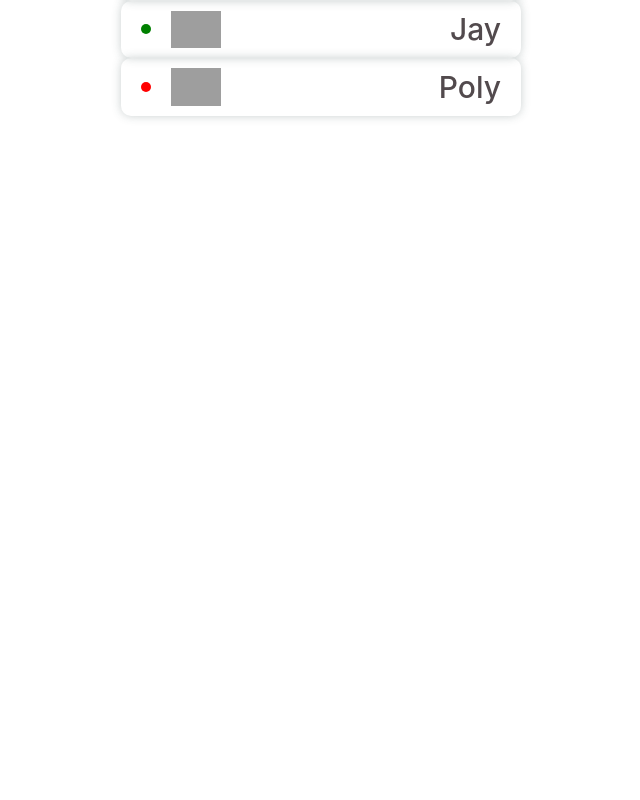
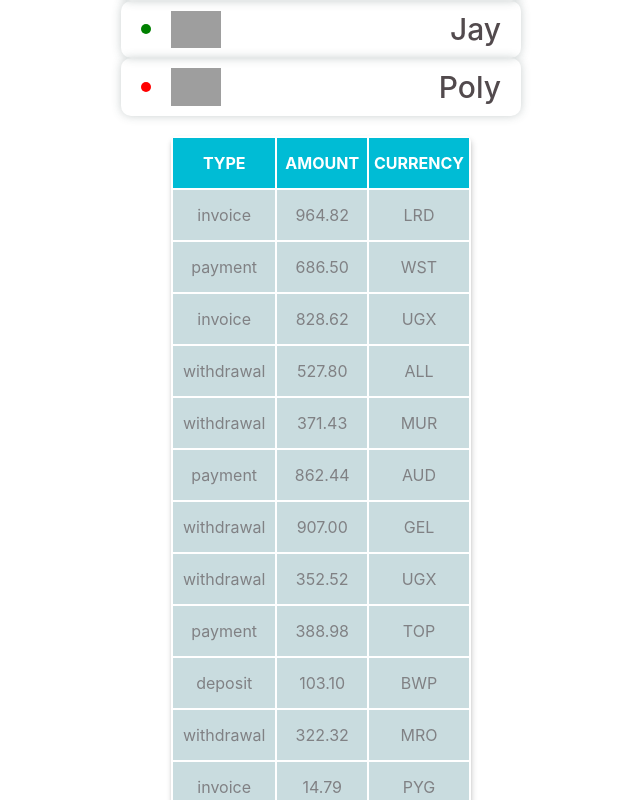
Before and after one commit to MacksimBondarew/goit-react-hw-01-components, a React (Create React App) app: page / in a window 1280 px wide. Shown: the part 700-1500 px from the top of the page, without its empty margins (319-959 px from the left). Before the commit the page ends 836 px from the top, so only its background shows below. Built offline with nearby package versions, Linux system fonts and the light colour scheme; grey boxes are pictures that could not be loaded.

Commit message:
add 4 task and add PropType

```diff
--- a/src/components/App.jsx
+++ b/src/components/App.jsx
@@ -4,6 +4,9 @@ import { Profile } from './Profile/Profile';
 import data from './Data/to/data';
 import { Statistics } from './Statistics/Statistics';
 import friends from './Data/to/friends';
+import transactions from './Data/to/transactions';
+import { TransactionHistory } from '../components/transition/TransactionHistory';
+
 
 export const App = () => {
   return (
@@ -17,6 +20,7 @@ export const App = () => {
       />
       <Statistics title="Upload stats" stats={data} />
       <FriendList friends={friends} />
+      <TransactionHistory items={transactions} />;
     </div>
   );
 };
--- a/src/components/Friends/FriendsList.jsx
+++ b/src/components/Friends/FriendsList.jsx
@@ -1,4 +1,5 @@
 import { FriendListItem,  FriendItem, FriendItemStatus, FriendItemAvatar, FriendName} from './FriendList.styled'
+import PropTypes from 'prop-types';
 
 export const FriendList = ({ friends }) => {
     return (
@@ -12,3 +13,14 @@ export const FriendList = ({ friends }) => {
         ))}
     </FriendListItem>)
 }
+
+FriendList.prototype = {
+    friends: PropTypes.arrayOf(
+        PropTypes.shape({
+            avatar: PropTypes.string.isRequired,
+            name: PropTypes.string.isRequired,
+            isOnline: PropTypes.bool.isRequired,
+            id: PropTypes.number.isRequired,
+        })
+    )
+}
--- a/src/components/Profile/Profile.jsx
+++ b/src/components/Profile/Profile.jsx
@@ -38,9 +38,5 @@ Profile.propTypes = {
     location: PropTypes.string.isRequired,
     tag: PropTypes.string.isRequired,
     avatar: PropTypes.string.isRequired,
-    stats: PropTypes.exact({
-        followers: PropTypes.number.isRequired,
-        views: PropTypes.number.isRequired,
-        likes: PropTypes.number.isRequired,
-    }),
+    stats: PropTypes.objectOf(PropTypes.number).isRequired,
 }
--- a/src/components/Statistics/Statistics.jsx
+++ b/src/components/Statistics/Statistics.jsx
@@ -7,6 +7,7 @@ import {
     StatItemLabel,
     StatItemPercentage,
 } from './Statistic.styled';
+import PropTypes from 'prop-types';
 
 export const Statistics = ({ title, stats }) => {
     return (<StaticsSection key={title}>
@@ -21,3 +22,14 @@ export const Statistics = ({ title, stats }) => {
         </Statlist>
     </StaticsSection>);
 };
+
+Statistics.prototype = {
+    title: PropTypes.string.isRequired,
+    stats: PropTypes.arrayOf(
+        PropTypes.shape({
+            id: PropTypes.string.isRequired,
+            label: PropTypes.string.isRequired,
+            percentage: PropTypes.number.isRequired,
+        })
+    )
+}
--- /dev/null
+++ b/src/components/transition/TransactionHistory.jsx
@@ -0,0 +1,45 @@
+import {
+    Transaction,
+    ListTransactionHeadTopical,
+    TransactionHead,
+    TranstitionType,
+    TranstitionAmount,
+    TranstitionCurrency,
+    TranstitionBodyTable,
+    TranstitionListBodyTable,
+    TranstitionTypeBodyTable,
+    TranstitionAmountBodyTable,
+    TranstitionCurrencyBodyTable,
+} from './TransactionHistory.styled';
+import PropTypes from 'prop-types';
+
+export const TransactionHistory = ({ items }) => {
+    return (<Transaction>
+        <TransactionHead>
+            <ListTransactionHeadTopical>
+                <TranstitionType>Type</TranstitionType>
+                <TranstitionAmount>Amount</TranstitionAmount>
+                <TranstitionCurrency>Currency</TranstitionCurrency>
+            </ListTransactionHeadTopical>
+        </TransactionHead>
+        <TranstitionBodyTable>
+            {items.map(({ id, type, amount, currency }) => (
+                <TranstitionListBodyTable key={id}>
+                    <TranstitionTypeBodyTable>{type}</TranstitionTypeBodyTable>
+                    <TranstitionAmountBodyTable>{amount}</TranstitionAmountBodyTable>
+                    <TranstitionCurrencyBodyTable>{currency}</TranstitionCurrencyBodyTable>
+                </TranstitionListBodyTable>
+            ))}
+        </TranstitionBodyTable>
+    </Transaction>);
+};
+TransactionHistory.propTypes = {
+    items: PropTypes.arrayOf(
+        PropTypes.shape({
+            id: PropTypes.string.isRequired,
+            type: PropTypes.string.isRequired,
+            amount: PropTypes.string.isRequired,
+            currency: PropTypes.string.isRequired,
+        })
+    )
+}
--- /dev/null
+++ b/src/components/transition/TransactionHistory.styled.jsx
@@ -0,0 +1,47 @@
+import styled from '@emotion/styled';
+
+export const Transaction = styled.table`
+    width: 300px;
+    margin-left: auto;
+    margin-right: auto;
+    border-radius: 5px;
+    text-align: center;
+    background-color: #ffffff;
+    color: #808184;
+    box-shadow: 0px 1px 1px rgb(0 0 0 / 12%), 0px 4px 4px rgb(0 0 0 / 6%),
+        1px 4px 6px rgb(0 0 0 / 16%);
+    overflow: hidden;
+`;
+
+//Header Table  Transaction
+
+export const TransactionHead = styled.thead`
+    border: 0px solid #b5b5b5;
+    background-color: #00bcd5;
+    color: #ffffff;
+    text-transform: uppercase;
+`;
+export const ListTransactionHeadTopical = styled.tr``;
+const StyledHeatTableTopic = styled("th")`
+width: 33.3%;
+padding: 15px 5px;
+`;
+export const TranstitionType = styled(StyledHeatTableTopic)``;
+export const TranstitionAmount = styled(StyledHeatTableTopic)``;
+export const TranstitionCurrency = styled(StyledHeatTableTopic)``;
+
+// Martkup Body table
+
+export const TranstitionBodyTable = styled.tbody``;
+export const TranstitionListBodyTable = styled.tr`
+`;
+const StyleBodyTableItem = styled('td')`
+    padding: 15px 10px;
+    background-color: #c9dcdf;
+`
+export const TranstitionTypeBodyTable = styled(StyleBodyTableItem)`
+`;
+export const TranstitionAmountBodyTable = styled(StyleBodyTableItem)`
+`;
+export const TranstitionCurrencyBodyTable = styled(StyleBodyTableItem)`
+`;
```
